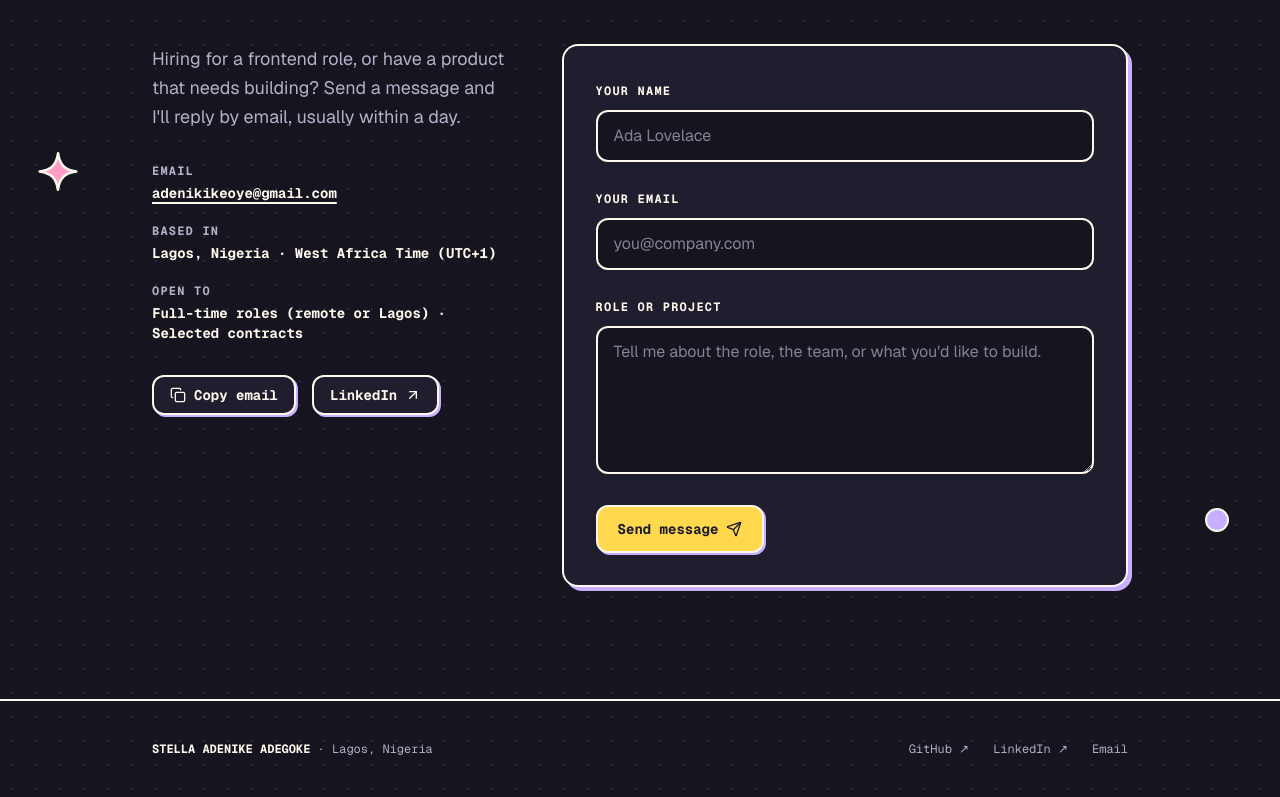
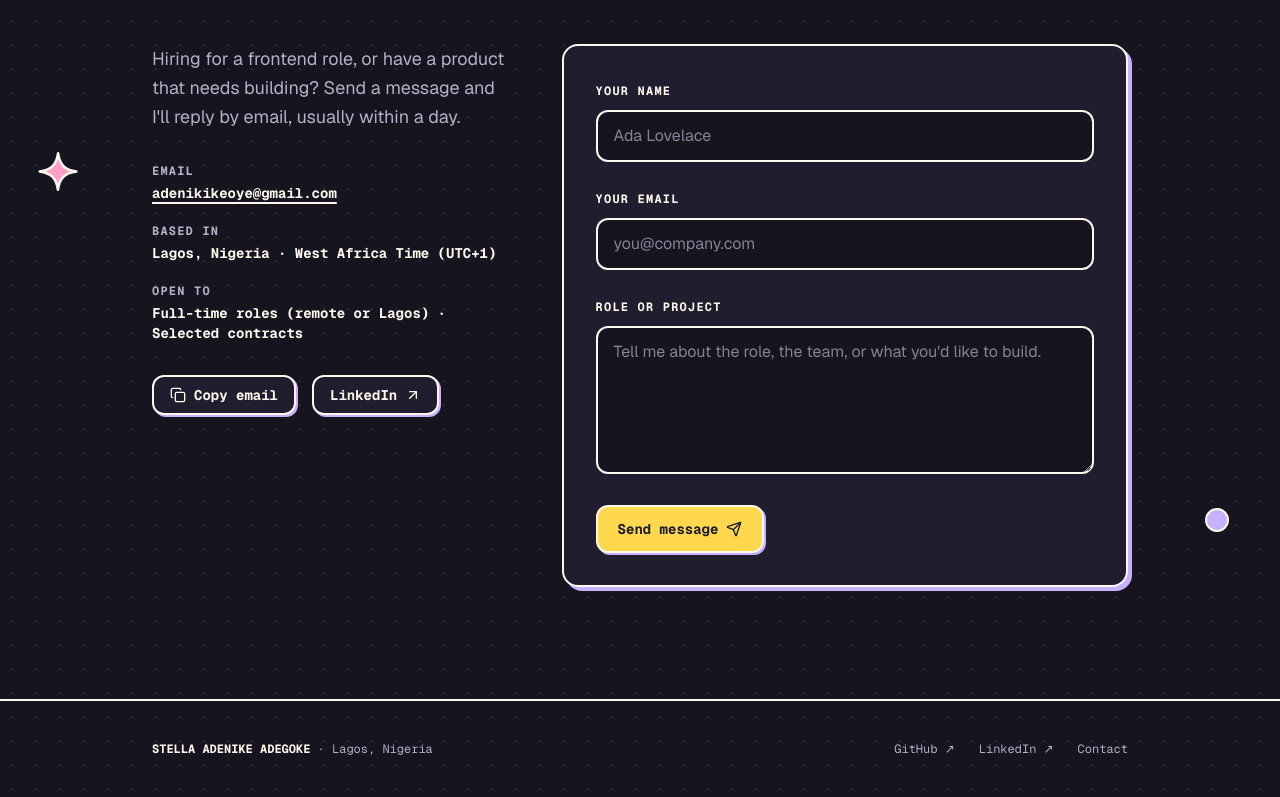
Before and after one commit to Debque/stella-portfolio, a Next.js app: page / in a window 1280 px wide. Shown: the part 5439-6236 px from the top of the page. Built offline with nearby package versions, Linux system fonts and the light colour scheme.

Commit message:
fix: footer contact link scrolls to contact section instead of mailto

```diff
--- a/src/components/layout/Footer.tsx
+++ b/src/components/layout/Footer.tsx
@@ -19,9 +19,9 @@ export function Footer() {
               LinkedIn ↗
             </a>
           </li>
-          <li>
-            <a href={`mailto:${site.email}`} className="hover:text-foreground">
-              Email
+                   <li>
+            <a href="#contact" className="hover:text-foreground">
+              Contact
             </a>
           </li>
         </ul>
```
